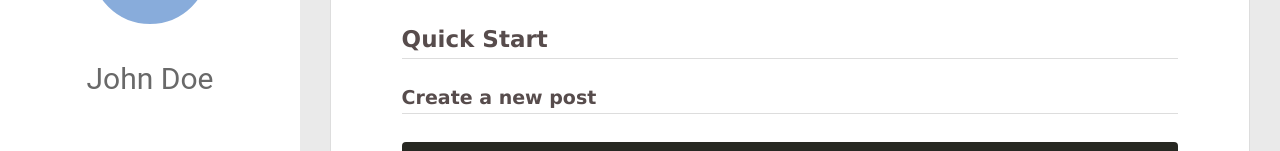
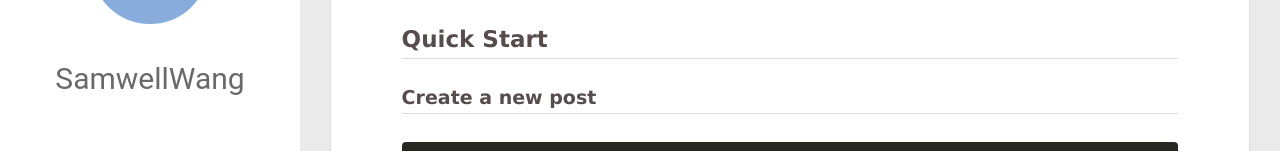
Before and after one commit to Samwellwang/Static-blog, a plain HTML site: page index.html in a window 1280 px wide. Shown: the part 211-362 px from the top of the page. Drawn offline with Linux system fonts and the light colour scheme; no server answers.

Commit message:
Site updated: 2019-12-14 16:07:41

```diff
--- a/index.html
+++ b/index.html
@@ -46,7 +46,7 @@
 			<img src="" class="js-avatar">
 		</a>
 		<hgroup>
-		  <h1 class="header-author"><a href="/">John Doe</a></h1>
+		  <h1 class="header-author"><a href="/">SamwellWang</a></h1>
 		</hgroup>
 
 
```
